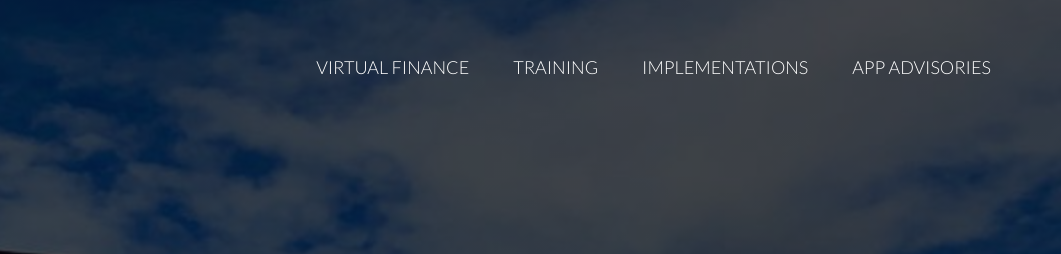
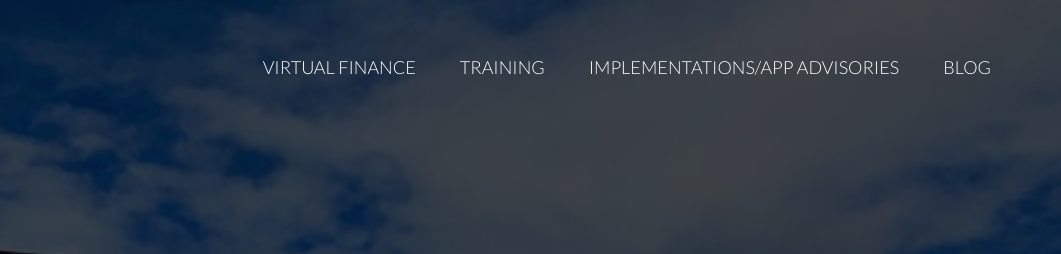
Before and after one commit to amydyson/bridgefinancial, a plain HTML site: page index.html in a window 1280 px wide. Shown: the top 254 px of the page, 219-1280 px from the left. Drawn offline with nearby package versions, Linux system fonts and the light colour scheme; some packages are replaced by stand-ins of ours; files whose address does not match are found by name.

Commit message:
add blog to menu

```diff
--- a/index.html
+++ b/index.html
@@ -41,8 +41,8 @@
 					<ul class="main-nav js--main-nav">
 						<li><a href="#features">Virtual Finance</a></li>
 						<li><a href="#works">Training</a></li>
-						<li><a href="#cities">Implementations</a></li>
-						<li><a href="#plans">App Advisories</a></li>
+						<li><a href="#cities">Implementations/App Advisories</a></li>
+						<li><a href="#plans">Blog</a></li>
 					</ul>
 					<a class="mobile-nav-icon js--nav-icon"><i class="ion-navicon-round"></i></a>
 				</div>
```
